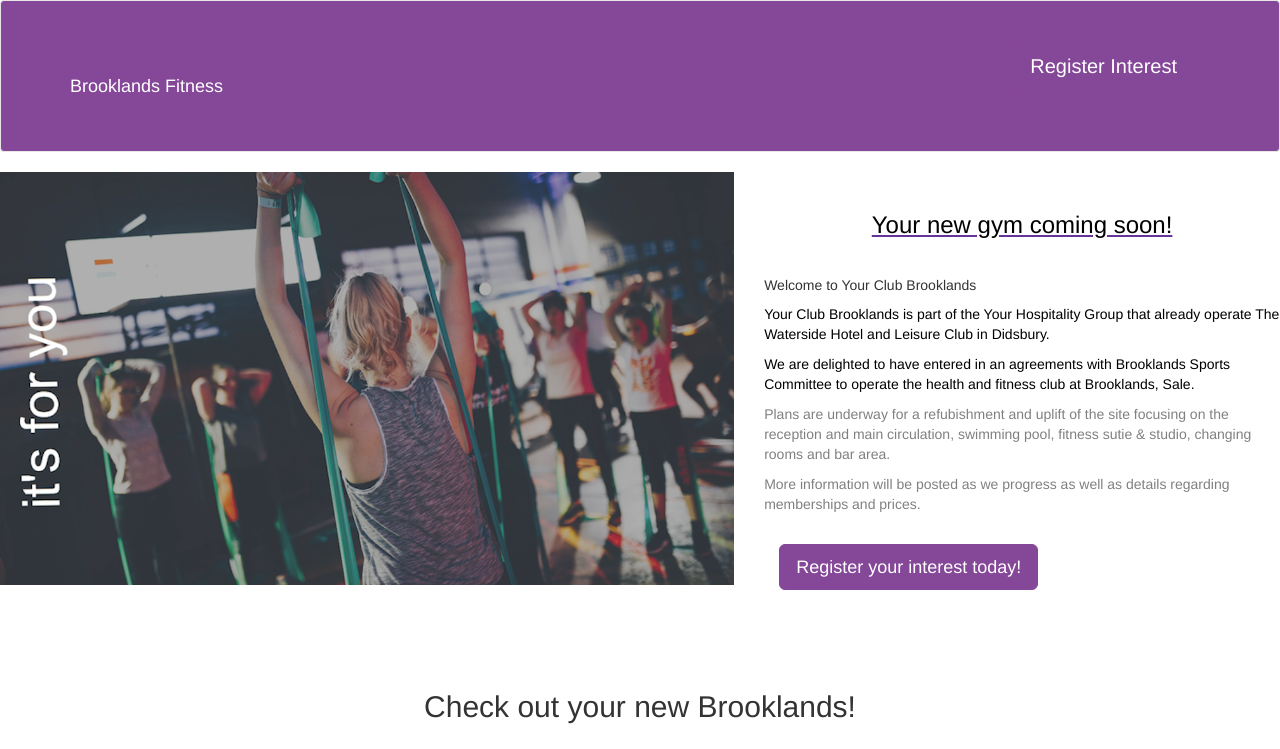
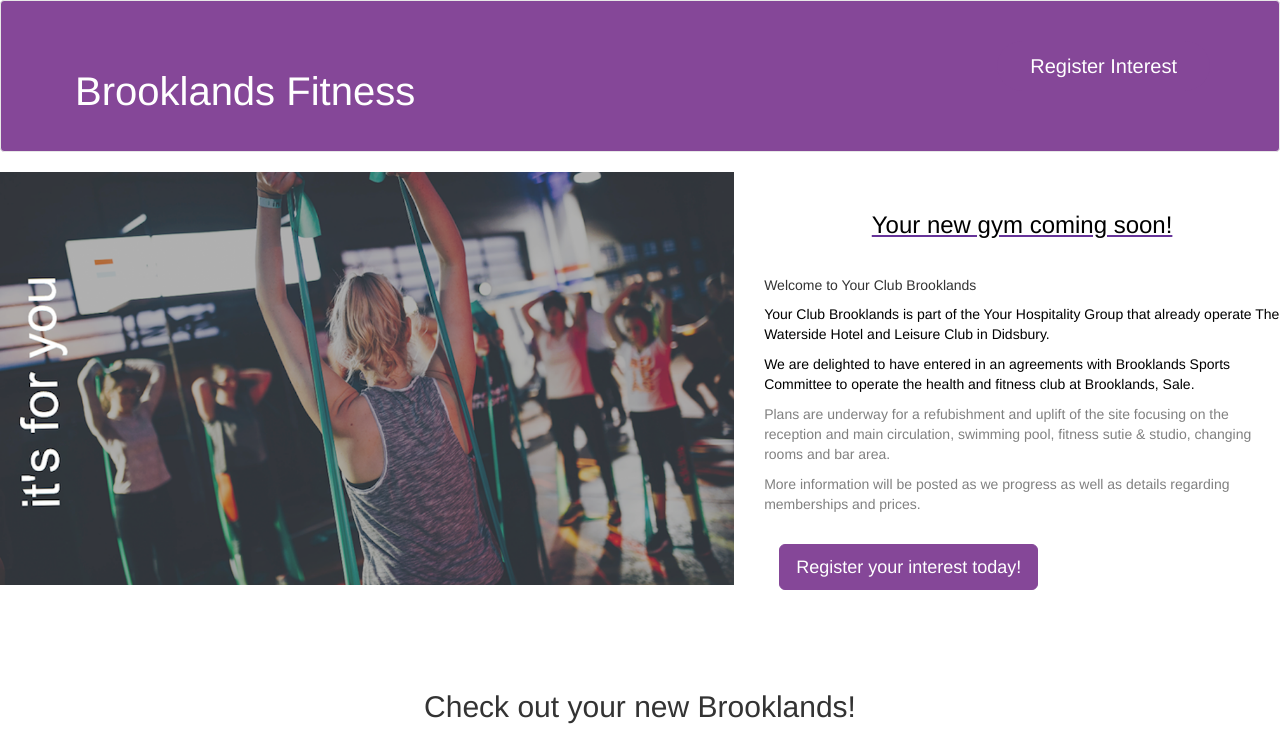
Before and after one commit to AlessandroFerro21/AlessandroFerro21.github.io, a plain HTML site: page index.html in a window 1280 px wide. Shown: the top 749 px of the page. Drawn offline with nearby package versions, Linux system fonts and the light colour scheme; a script that the page names is missing.

Commit message:
Add files via upload

```diff
--- a/CSS/brooklands1.css
+++ b/CSS/brooklands1.css
@@ -1,6 +1,11 @@
 .navbar{
     background-color: #854798;
     padding: 40px;
+}
+
+.navbar-brand{
+    font-size: 40px;
+    padding: 20px;
 }
 
 .ctn1{
```
